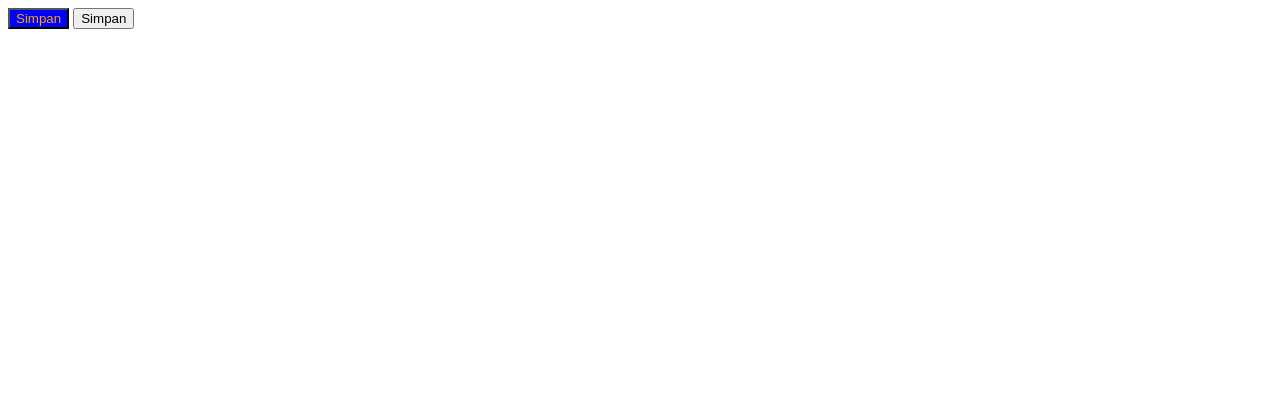
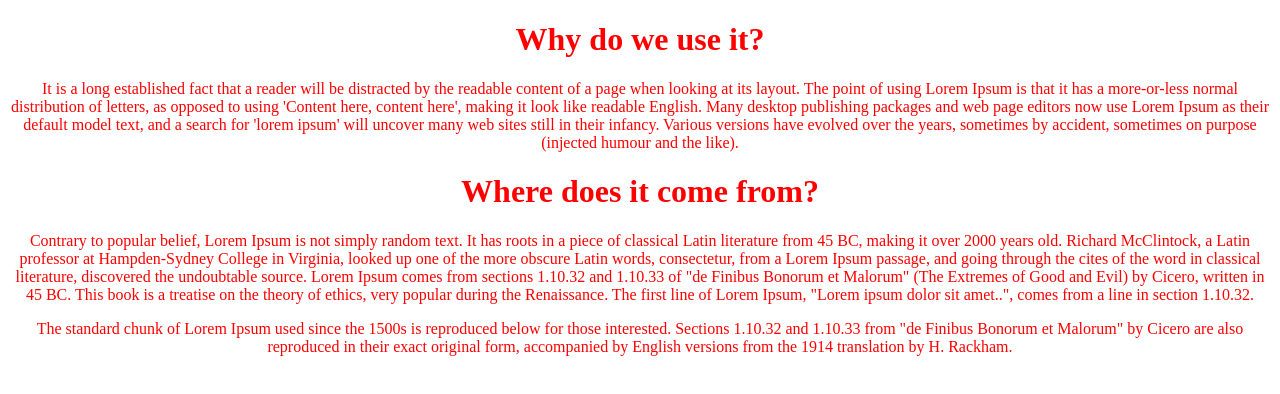
Before and after one commit to alboyz/belajar-css, a plain HTML site: page CSS_Structore/index.html in a window 1280 px wide. Drawn offline with Linux system fonts and the light colour scheme.

Commit message:
Group Selector

```diff
--- a/CSS_Structore/css/index.css
+++ b/CSS_Structore/css/index.css
@@ -1,4 +1,4 @@
-[type="submit"]{
-  color: orange;
-  background-color: blue;
+h1, p{
+  color: red;
+  text-align: center;
 }
--- a/CSS_Structore/index.html
+++ b/CSS_Structore/index.html
@@ -2,14 +2,36 @@
 <html lang="en" dir="ltr">
 
 <head>
+  <!-- <style media="screen">
+    * {
+      color: blue;
+      background-color: white;
+    }
+  </style> -->
   <meta charset="utf-8">
   <link rel="stylesheet" href="/css/index.css">
   <title>Belajar CSS Bersama Niomic</title>
 </head>
 
 <body>
-  <button type="submit" name="button">Simpan</button>
-  <button type="button" name="button">Simpan</button>
+  <h1>Why do we use it?</h1>
+  <p>
+    It is a long established fact that a reader will be distracted by the readable content of a page when looking at its layout. The point of using Lorem Ipsum is that it has a more-or-less normal distribution of letters, as opposed to using 'Content
+    here, content here', making it look like readable English. Many desktop publishing packages and web page editors now use Lorem Ipsum as their default model text, and a search for 'lorem ipsum' will uncover many web sites still in their infancy.
+    Various versions have evolved over the years, sometimes by accident, sometimes on purpose (injected humour and the like).
+  </p>
+  <h1>Where does it come from?</h1>
+  <p>
+    Contrary to popular belief, Lorem Ipsum is not simply random text. It has roots in a piece of classical Latin literature from 45 BC, making it over 2000 years old. Richard McClintock, a Latin professor at Hampden-Sydney College in Virginia,
+    looked up one of the more obscure Latin words, consectetur, from a Lorem Ipsum passage, and going through the cites of the word in classical literature, discovered the undoubtable source. Lorem Ipsum comes from sections 1.10.32 and 1.10.33 of "de
+    Finibus Bonorum et Malorum" (The Extremes of Good and Evil) by Cicero, written in 45 BC. This book is a treatise on the theory of ethics, very popular during the Renaissance. The first line of Lorem Ipsum, "Lorem ipsum dolor sit amet..", comes
+    from a line in section 1.10.32.
+  </p>
+  <p>
+    The standard chunk of Lorem Ipsum used since the 1500s is reproduced below for those interested. Sections 1.10.32 and 1.10.33 from "de Finibus Bonorum et Malorum" by Cicero are also reproduced in their exact original form, accompanied by English
+    versions from the 1914 translation by H. Rackham.
+  </p>
+
 </body>
 
 </html>
```
